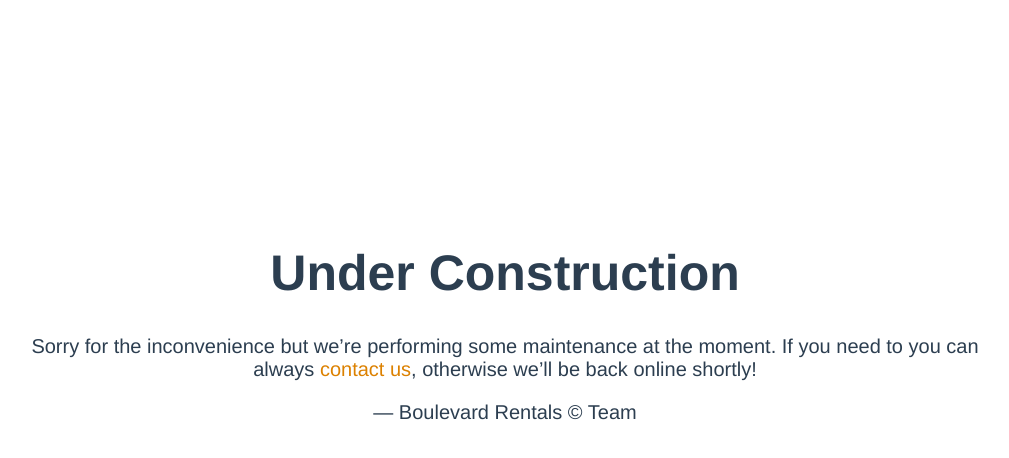
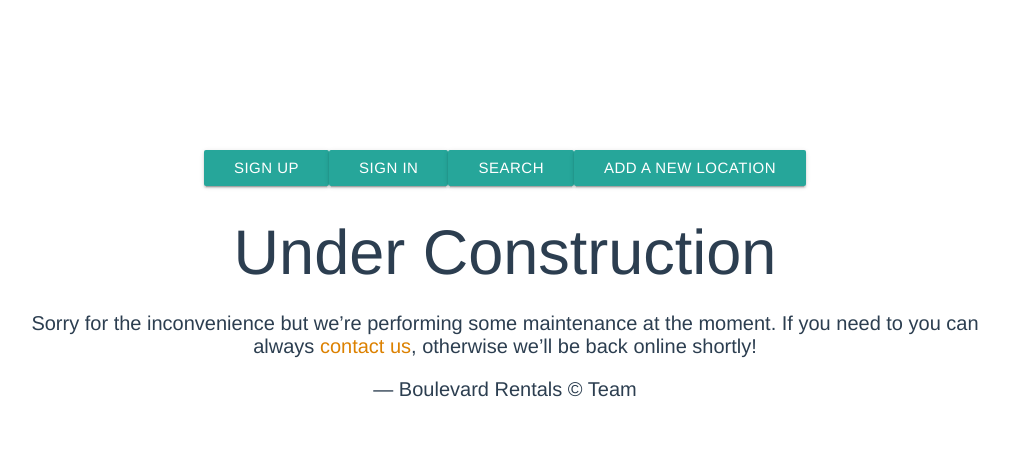
Before and after one commit to shonesque/rent-boulevard, a Vue app: page / in a window 1280 px wide. Shown: the top 458 px of the page, without its empty margins (135-1144 px from the left). Built offline with nearby package versions, Linux system fonts and the light colour scheme.

Commit message:
Adding buttons on the landing page with the first views we need

```diff
--- a/index.html
+++ b/index.html
@@ -6,6 +6,8 @@
     <title>Boulevard Rentals</title>
     <link rel="shortcut icon" href="/static/favicon.png" type="image/x-icon">
     <link rel="stylesheet" href="/static/main.css" type="text/css">
+    <link rel="stylesheet" href="https://cdnjs.cloudflare.com/ajax/libs/materialize/0.100.2/css/materialize.min.css">
+
   </head>
   <body>
     <div id="app"></div>
--- a/src/components/landingPage.vue
+++ b/src/components/landingPage.vue
@@ -1,5 +1,9 @@
 <template>
   <div>
+    <div class="waves-effect waves-light btn">Sign up</div>
+    <div class="waves-effect waves-light btn">Sign in</div>
+    <div class="waves-effect waves-light btn">Search</div>
+    <div class="waves-effect waves-light btn">Add a new location</div>
     <h1>Under Construction</h1>
     <div>
       <p>Sorry for the inconvenience but we&rsquo;re performing some maintenance at the moment. If you need to you can always <a href="mailto:cosmin.simion@boulevard.rentals">contact us</a>, otherwise we&rsquo;ll be back online shortly!</p>
```
